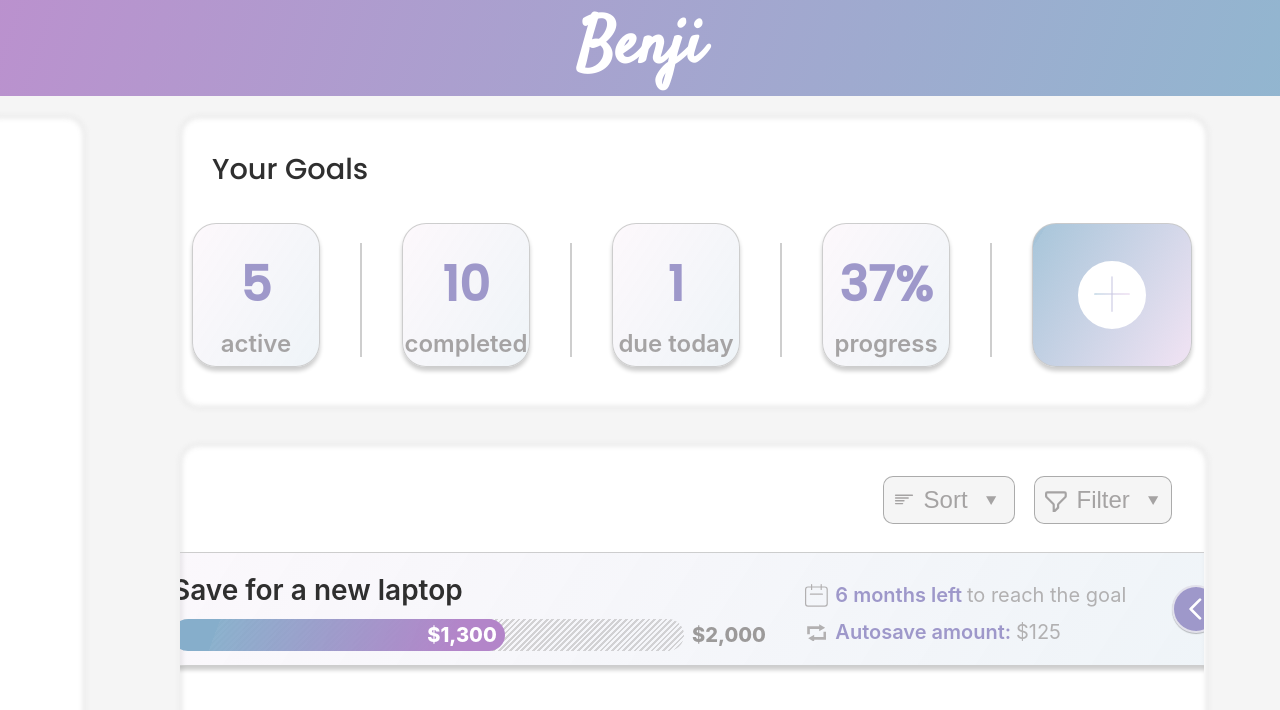
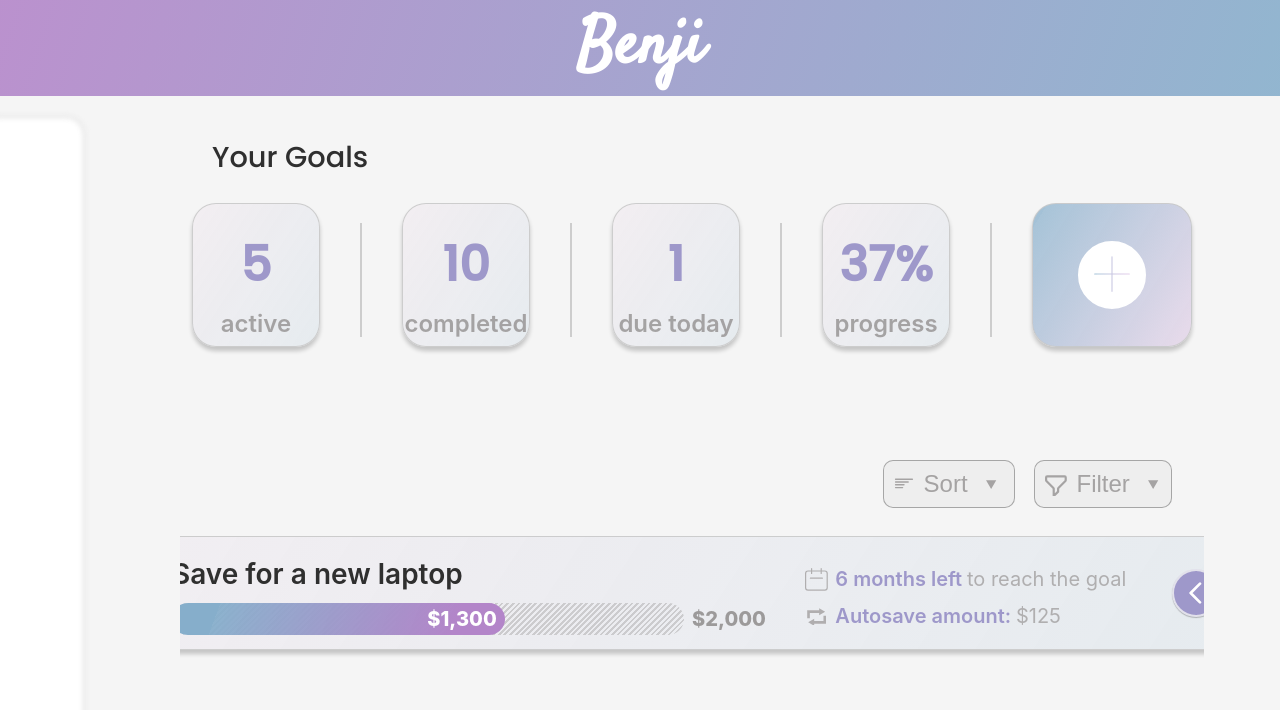
Before and after one commit to victorsandru/Benji, a React (Create React App) app in the folder benji/: page /goals in a window 1280 px wide. Shown: the top 710 px of the page. Built offline with nearby package versions, Linux system fonts and the light colour scheme.

Commit message:
Adjust styling of the Section component

```diff
--- a/benji/src/components/Section.css
+++ b/benji/src/components/Section.css
@@ -2,16 +2,17 @@ section {
     position: relative;
     --section-width: 80vw;
     width: var(--section-width);
+    border-radius: 1.2rem;
 }
 
 .summary-section {
-    min-height: 18rem;
-    height: 30%;
+    min-height: 17rem;
+    height: 25%;
 }
 
 .list-section {
     min-height: 42rem;
-    height: 70%;
+    height: 75%;
     margin-top: 2.5rem;
 }
 
@@ -19,26 +20,10 @@ section {
     font-family: 'Poppins', sans-serif;
     font-weight: 500;
     font-size: 1.8rem;
-    padding: 1rem 0 2rem 1.5rem;
-    margin: 1rem 0 0 0.5rem;
+    padding: 1rem 0 1.5rem 1.5rem;
+    margin: 0.25rem 0 0 0.5rem;
     width: 100%;
     color: #2F2F2F;
-}
-
-.container {
-    position: absolute;
-    top: 0;
-    left: 0;
-    height: 100%;
-    width: 100%;
-}
-
-.background-blur {
-    background: #FFFFFF;
-    filter: blur(0.15rem);
-    border-radius: 1.2rem;
-    z-index: -1;
-    border: 2px solid rgba(201, 201, 201, 0.6);
 }
 
 .goals-summary {
--- a/benji/src/components/Section.js
+++ b/benji/src/components/Section.js
@@ -7,7 +7,7 @@ import "./Section.css";
 const Section = (props) => {
   return (
     <section className={`${props.sectionStyle}`}>
-      <div className={"container background-blur"} />
+      <div className={"background-blur"} />
       {props.children}
     </section>
   );
```
